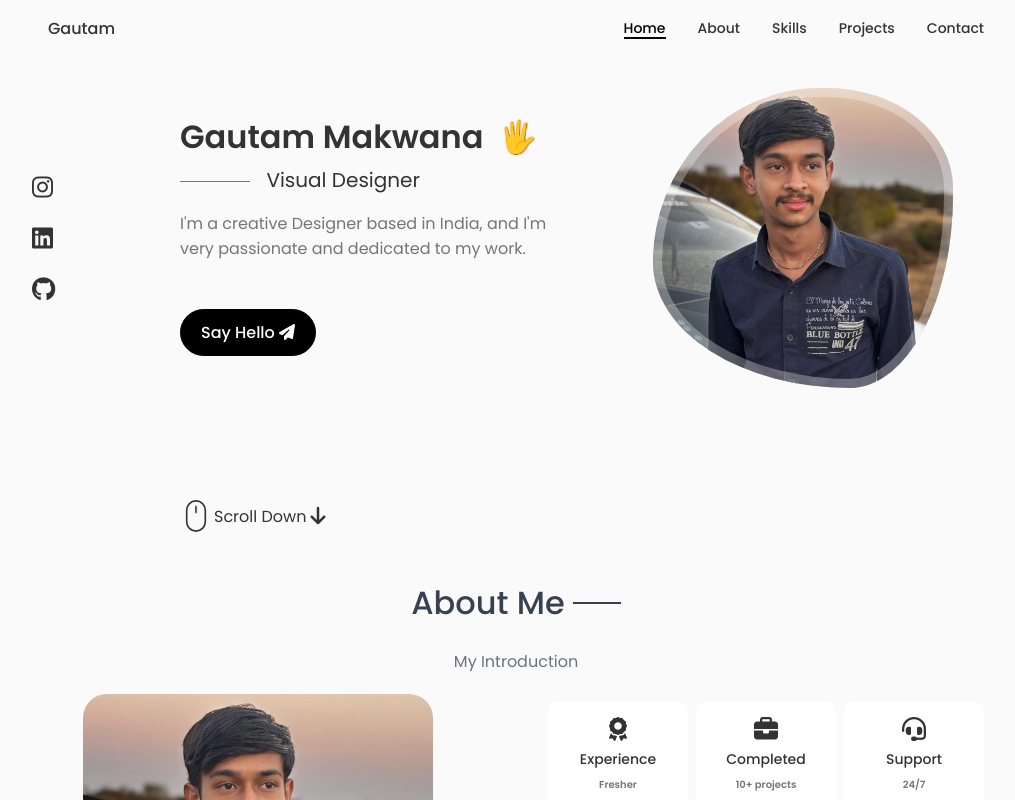
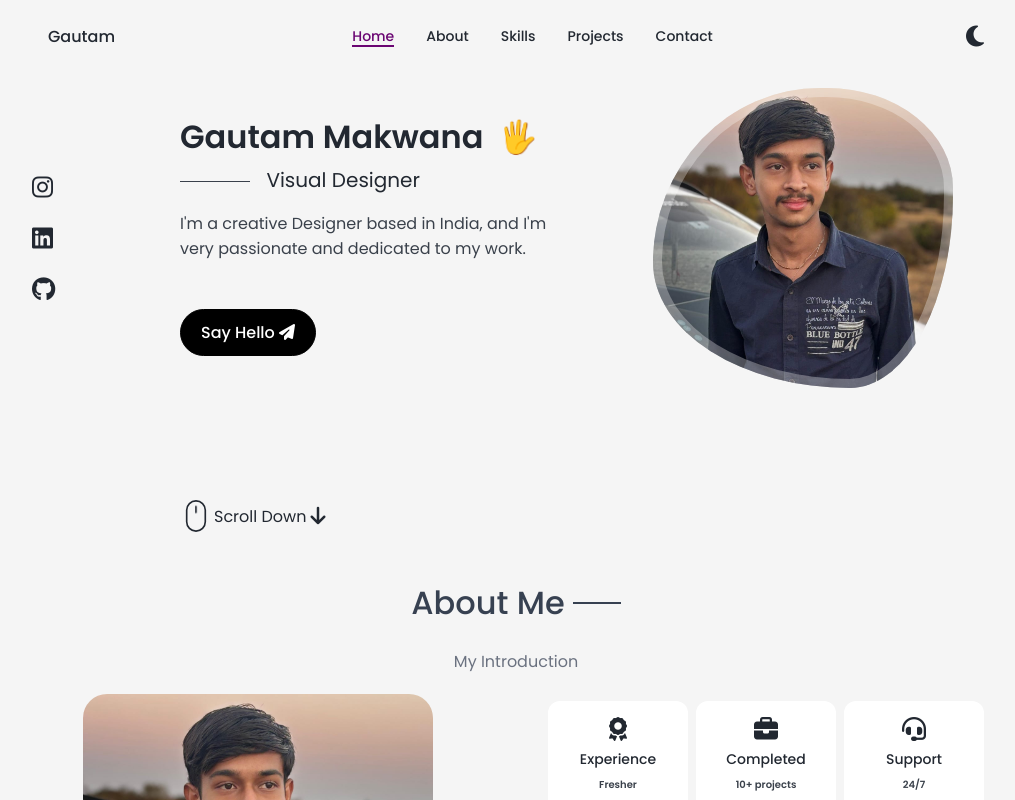
Before and after one commit to makwanagautam41/myportfolio, a React (Vite) app: page / in a window 1280 px wide. Shown: the top 800 px of the page, without its empty margins (124-1139 px from the left). Built offline with nearby package versions, Linux system fonts and the light colour scheme.

Commit message:
added theme functionality

```diff
--- a/src/App.jsx
+++ b/src/App.jsx
@@ -10,6 +10,7 @@ import Contact from "./components/contact/Contact";
 import ScrollUp from "./components/scrollup/ScrollUp";
 import Projects from "./components/projects/Projects";
 import Footer from "./components/footer/Footer";
+import { ThemeProvider } from "./context/ThemeContext";
 
 const App = () => {
   const [showAnimation, setShowAnimation] = useState(true);
@@ -22,6 +23,7 @@ const App = () => {
 
       {!showAnimation && (
         <>
+          <ThemeProvider>
             <Header />
             <main className="main">
               <Home />
@@ -33,6 +35,7 @@ const App = () => {
               <Footer />
             </main>
             <ScrollUp />
+          </ThemeProvider>
         </>
       )}
     </>
--- a/src/components/Title.jsx
+++ b/src/components/Title.jsx
@@ -41,7 +41,7 @@ const Title = ({ text1, text2 }) => {
 
           .title-text:hover,
           .title-highlight:hover {
-            color: #111827;
+            color: #374151;
           }
 
           .title-highlight:hover::after {
--- a/src/components/contact/Contact.css
+++ b/src/components/contact/Contact.css
@@ -91,11 +91,11 @@
     left: 0;
     width: 100%;
     height: 100%;
-    border: 2px solid rgba(0, 0, 0, 0.1);
+    border: 1px solid var(--title-color);
     background: none;
     color: var(--text-color);
     outline: none;
-    border-radius: 0.75rem;
+    border-radius: 3px;
     padding: 1.5rem;
     z-index: 1;
     transition: border-color 0.3s ease-in-out, box-shadow 0.3s ease-in-out;
@@ -104,7 +104,7 @@
 .contact_form-input:focus {
     border-color: #000;
     box-shadow: 0 0 8px rgba(108, 119, 126, 0.6);
-    transform: scale(1.02);
+    /* transform: scale(1.02); */
 }
 
 
--- a/src/components/header/Header.css
+++ b/src/components/header/Header.css
@@ -144,3 +144,92 @@
         column-gap: 0;
     }
 }
+
+@media screen and (max-width: 768px) {
+    .theme_btn {
+        position: absolute;
+        top: -40rem;
+        right: 1rem;
+        font-size: 1.5rem;
+        cursor: pointer;
+        z-index: 10;
+    }
+}
+
+
+/* toggle theme changes */
+/* Light Mode (Default) */
+:root {
+    --body-color: #f5f5f5;
+    --title-color: #222831;
+    --title-color-dark: #6a0572;
+    --text-color: #3a414b;
+    --container-color: #ffffff;
+}
+
+/* Dark Mode */
+[data-theme="dark"] {
+    --body-color: #181818;
+    --title-color: #e0e0e0;
+    --title-color-dark: #b68d05;
+    --text-color: #b0b0b0;
+    --container-color: #252525;
+}
+
+/* Header */
+.header {
+    background-color: var(--body-color);
+    color: var(--title-color);
+    transition: background 0.3s ease, color 0.3s ease;
+}
+
+/* Theme Toggle Button */
+.theme_toggle {
+    cursor: pointer;
+    font-size: 1.5rem;
+    margin-left: 1rem;
+    transition: color 0.3s ease;
+}
+
+.theme_toggle:hover {
+    color: var(--title-color-dark);
+}
+
+/* Navigation */
+.nav {
+    height: calc(var(--header-height) + 1.5rem);
+    display: flex;
+    justify-content: space-between;
+    align-items: center;
+    padding: 1rem;
+}
+
+.nav_link {
+    font-size: var(--small-font-size);
+    color: var(--title-color);
+    font-weight: var(--font-medium);
+    transition: 0.3s;
+    position: relative;
+}
+
+.nav_link:hover {
+    color: var(--title-color-dark);
+}
+
+.active-link {
+    color: var(--title-color-dark);
+}
+
+/* Buttons */
+.button {
+    background-color: var(--title-color);
+    color: var(--container-color);
+    padding: 1.25rem 2rem;
+    border-radius: 1rem;
+    font-weight: var(--font-medium);
+    transition: background 0.3s ease, color 0.3s ease;
+}
+
+.button:hover {
+    background-color: var(--title-color);
+}
--- a/src/components/header/Header.jsx
+++ b/src/components/header/Header.jsx
@@ -1,9 +1,11 @@
-import React, { useState } from "react";
+import React, { useState, useContext } from "react";
+import { ThemeContext } from "../../context/ThemeContext";
 import "./Header.css";
 
 const Header = () => {
   const [toggle, setToggle] = useState(false);
   const [activeNav, setActiveNav] = useState("#home");
+  const { theme, toggleTheme } = useContext(ThemeContext); // Get Theme Context
 
   const handleNavClick = (id) => {
     setActiveNav(id);
@@ -16,6 +18,7 @@ const Header = () => {
         <a href="index.html" className="nav_logo">
           Gautam
         </a>
+
         <div className={toggle ? "nav_menu show-menu" : "nav_menu"}>
           <ul className="nav_list grid">
             <li className="nav_item">
@@ -65,19 +68,6 @@ const Header = () => {
                 Projects
               </a>
             </li>
-            {/* <li className="nav_item">
-              <a
-                href="#services"
-                onClick={() => handleNavClick("#services")}
-                className={
-                  activeNav === "#services"
-                    ? "nav_link active-link"
-                    : "nav_link"
-                }
-              >
-                <i className="fa-solid fa-briefcase nav_icon"></i> Services
-              </a>
-            </li> */}
             <li className="nav_item">
               <a
                 href="#contact"
@@ -97,6 +87,16 @@ const Header = () => {
             aria-label="Close menu"
           ></i>
         </div>
+
+        {/* Dark/Light Mode Toggle Button */}
+        <div className="theme_toggle theme_btn" onClick={toggleTheme}>
+          {theme === "light" ? (
+            <i className="fa-solid fa-moon"></i> // Dark mode icon
+          ) : (
+            <i className="fa-solid fa-sun"></i> // Light mode icon
+          )}
+        </div>
+
         <div
           className="nav_toggle"
           onClick={() => setToggle(!toggle)}
--- a/src/components/projects/Projects.css
+++ b/src/components/projects/Projects.css
@@ -36,7 +36,7 @@
 .project-card {
     display: flex;
     flex-direction: column;
-    background-color: #f9fafb;
+    background-color: var(--container-color);
     border-radius: 8px;
     overflow: hidden;
     box-shadow: 0 4px 6px rgba(0, 0, 0, 0.1);
--- a/src/components/scrollup/Scrollup.css
+++ b/src/components/scrollup/Scrollup.css
@@ -26,7 +26,7 @@
 
 /* Show scroll up button when scrolled down */
 .show-scroll {
-    bottom: 3rem;
+    bottom: 5rem;
     opacity: 1;
     transition: bottom 0.3s, opacity 0.3s ease-in-out;
 }
--- a/src/components/skills/Skills.css
+++ b/src/components/skills/Skills.css
@@ -7,7 +7,7 @@
 }
 
 .skills_content {
-    background: #fff;
+    background: var(--container-color);
     border-radius: 12px;
     padding: 2rem;
     width: 350px;
@@ -42,7 +42,7 @@
 
 .skills_data i {
     font-size: 1rem;
-    color: #333;
+    color: var(--title-color);
 }
 
 .skills_name {
--- /dev/null
+++ b/src/context/ThemeContext.jsx
@@ -0,0 +1,22 @@
+import { createContext, useState, useEffect } from "react";
+
+export const ThemeContext = createContext();
+
+export const ThemeProvider = ({ children }) => {
+  const [theme, setTheme] = useState(localStorage.getItem("theme") || "light");
+
+  useEffect(() => {
+    document.documentElement.setAttribute("data-theme", theme);
+    localStorage.setItem("theme", theme);
+  }, [theme]);
+
+  const toggleTheme = () => {
+    setTheme(theme === "light" ? "dark" : "light");
+  };
+
+  return (
+    <ThemeContext.Provider value={{ theme, toggleTheme }}>
+      {children}
+    </ThemeContext.Provider>
+  );
+};
```
Lines whose indentation alone changed are shown as unchanged.
